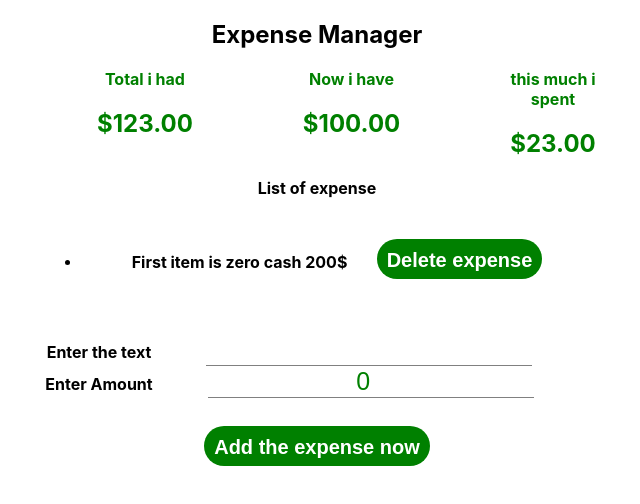
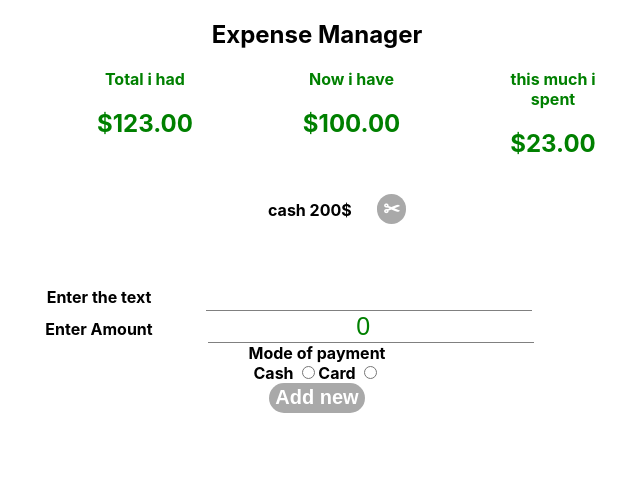
Before and after one commit to gautism1/ExpenseManageFrontend, a React (Create React App) app: page / in a window 1280 px wide. Shown: the top 504 px of the page, without its empty margins (323-963 px from the left). Built offline with nearby package versions, Linux system fonts and the light colour scheme.

Commit message:
some input added

```diff
--- a/src/App.css
+++ b/src/App.css
@@ -5,17 +5,24 @@
    height:auto;
    font-weight:bold;
 }
-.income{margin:0 auto;
+.income
+{
+margin:0 auto;
 display:flex;
 flex-direction:row;
 }
-.items{
+li{
+  list-style:none;
+}
+.items
+{
      color:green;
      margin:10%;
      margin-top:0;
      margin-bottom:0;
 }
- .adding{
+ .adding
+ {
    display:flex;
    flex-direction:row;
  }
@@ -23,35 +30,34 @@ flex-direction:row;
 
    margin-bottom:10%;
  }
-  .expenses  li{
-    text-decoration:none;
- }
- input{
+
+ input
+ {
   border:none;
   border-bottom:1px solid grey;
   text-align:center;
   font-size:25px;
-
  }
-  input:focus, textarea:focus, select:focus {
+  input:focus, textarea:focus, select:focus
+  {
         outline: none;
   }
- .expenses button{
+ .expenses button
+ {
    margin-left:5%;
  }
- button:hover{
+ button:hover
+ {
    cursor:pointer;
    outline:none;
  }
- button{
+ button
+ {
   font-weight:bold;
   border:none;
   color:white;
-cursor:auto;
+  cursor:auto; background:darkgrey;
   border-radius:50px;
-margin-top:5%;
-padding:10px;
-background:green;
   font-size:20px;
-   height:40px;
+  height:30px;
  }
--- a/src/components/Addtransaction.js
+++ b/src/components/Addtransaction.js
@@ -18,8 +18,14 @@ const [amount,setAmount]=useState(0);
              <input type="number" placeholder="  "className="items"  value={amount}
                onChange={(e) =>setAmount(e.target.value)}>
                </input>
+               <br></br>
+               Mode of payment
+               <br></br>
+              Cash  <input type="radio" name="mode" value="cash"></input>
+              Card <input type="radio" name="mode" value="card"></input>
 
-               <button>Add the expense now</button>
+<br></br>
+               <button>Add new</button>
            </form>
 
         </div>
--- a/src/components/expenselist.js
+++ b/src/components/expenselist.js
@@ -8,21 +8,14 @@ function expenselist()
 
          <div className="expenses">
 
-         <label>List of expense</label>
-
-<ul>
-<li>First item is zero
-cash 200$ <button>Delete expense
-</button> </li>
-
-
-</ul>
-
-          </div>
-
-
-
+         <ul>
+           <li>
+            cash 200$
+            <button> &#9986;
+            </button>
+          </li>
+        </ul>
+        </div>
     );
 }
-
 export default expenselist;
```
Lines whose indentation alone changed are shown as unchanged.
